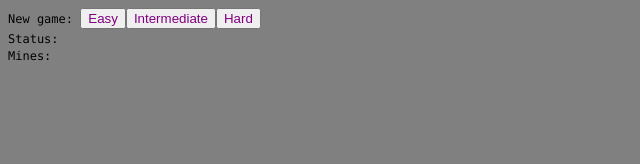
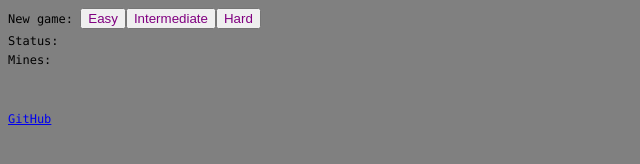
Before and after one commit to matildasmeds/minesweeper_js, a plain HTML site: page index.html in a window 1280 px wide. Shown: the full height of the page, 0-640 px from the left. Drawn offline with Linux system fonts and the light colour scheme.

Commit message:
Small CSS/HTML tweaks

```diff
--- a/board.css
+++ b/board.css
@@ -13,12 +13,13 @@ body {
     text-align: center;
 }
 
+.text {
+    margin-top: 5px;
+    margin-bottom: 5px;
+}
+
 #start-buttons button {
     color: purple;
-}
-
- div {
-    margin-bottom: 3px;
 }
 
 .row__cell {
--- a/index.html
+++ b/index.html
@@ -6,11 +6,13 @@
     <title>MineSweeper Clone in JavaScript</title>
   </head>
   <body>
-  <div id='start-buttons'><span>New game: </span></div>
-  <div>Status: <span id='game-status'></span></div>
-  <div>Mines: <span id='mine-count'></span></div>
-  <br/>
-  <div id='board'></div>
-  <script src='minesweeper.js'></script>
+      <div class='text' id='start-buttons'><span>New game: </span></div>
+      <div class='text'>Status: <span id='game-status'></span></div>
+      <div class='text'>Mines: <span id='mine-count'></span></div>
+      <br/>
+      <div class='board' id='minesweeper'></div>
+      &nbsp;
+      <div class='footer'><p><a href='https://github.com/matildasmeds/minesweeper_js/'>GitHub</a></p></div>
   </body>
+<script src='minesweeper.js'></script>
 </html>
--- a/minesweeper.js
+++ b/minesweeper.js
@@ -299,7 +299,7 @@ function createGame(params) {
     // The game logic is described here and handlers attached to listeners
     // Starting the game, ending the game, evaluating clicks happen here
     function createBoardElements(width, height) {
-        var board = document.getElementById('board');
+        var board = document.getElementById('minesweeper');
         // clear previous board, if present
         (function clear() {
             MINESWEEPER.clearDisplays();
```
